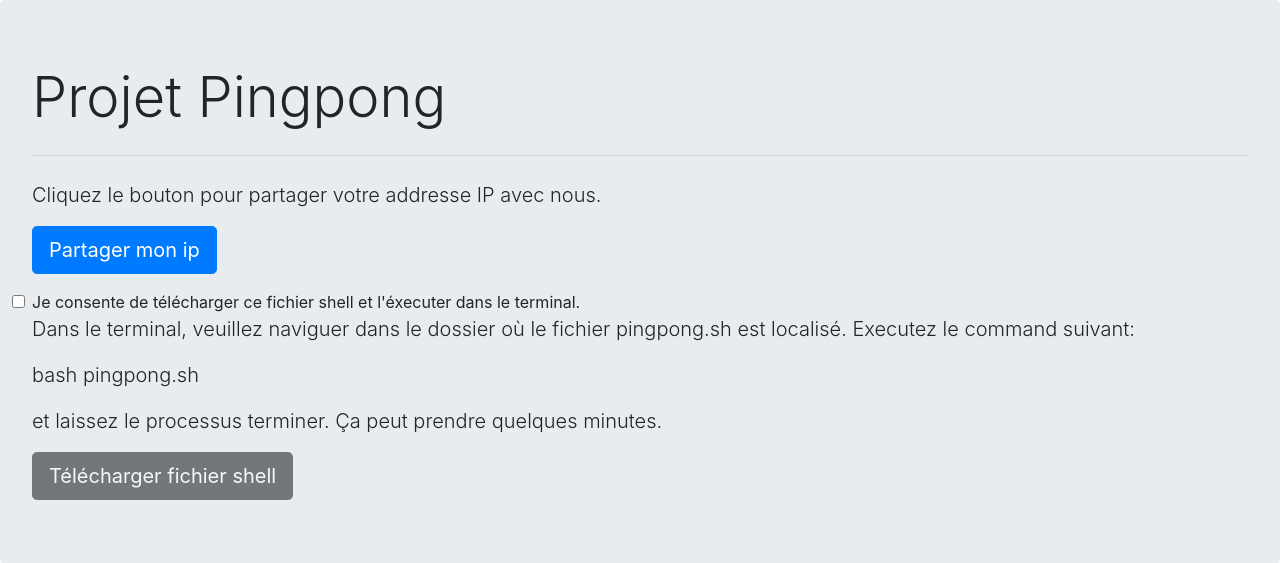
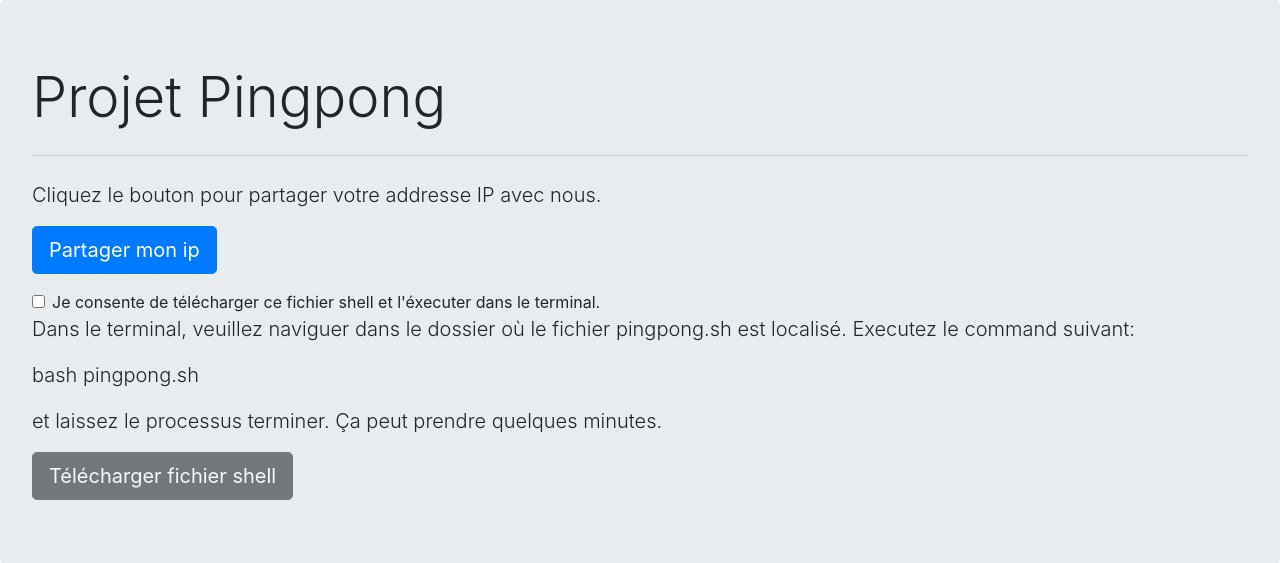
Before and after one commit to Marie-Donnie/pingpong_front, a PHP site: page / in a window 1280 px wide. Shown: the top 563 px of the page. Run offline with PHP 8.4, Linux system fonts and the light colour scheme; some libraries are stand-ins or nearby versions.

Commit message:
indentation

```diff
--- a/web/index.css
+++ b/web/index.css
@@ -1,3 +1,9 @@
 
 #ip_data td { padding:10px; }
 #ip_data { margin-top: 20px; }
+#consent {
+    margin-left: 0px;
+}
+.form-check-label {
+    margin-left: 20px;
+}
```
